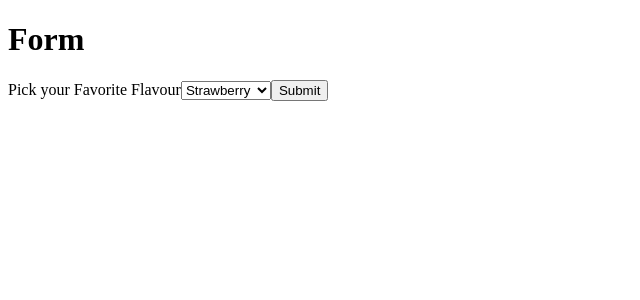
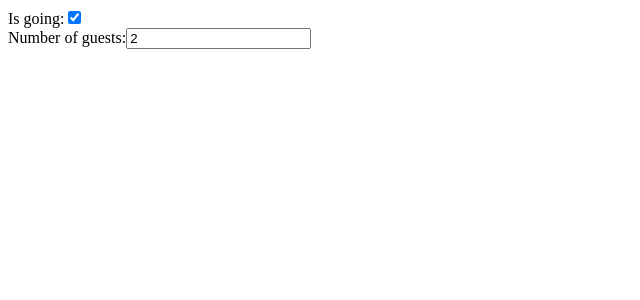
Before and after one commit to satvikplatform/assignment-react-app, a React (Create React App) app: page / in a window 1280 px wide. Shown: the top 300 px of the page, without its empty margins (0-640 px from the left). Built offline with nearby package versions, Linux system fonts and the light colour scheme.

Commit message:
Handling multiple inputs in Form (React)

```diff
--- a/src/App.js
+++ b/src/App.js
@@ -3,7 +3,9 @@ import './App.css';
 import ControlledFormComponent from './components/ControlledFormComponent';
 import EventsFormScenario from './components/EventsFormScenario';
 import EventsThisScenario from './components/EventsThisScenario';
+import HandlingMultipleInputs from './components/HandlingMultipleInputs';
 import PassingArgumentsInEvents from './components/PassingArgumentsInEvents';
+import SelectTagMultipleScenario from './components/selectTagMultipleScenario';
 import SelectTagScenario from './components/SelectTagScenario';
 import TextAreaScenario from './components/TextAreaScenario';
 /* import TimerRcc from './components/TimerRcc';
@@ -16,10 +18,12 @@ function App() {
     <div>
       {/*  <EventsThisScenario /> */}
       {/*  <EventsFormScenario /> */}
-      {/* <PassingArgumentsInEvents /> */}
+      {/*   <PassingArgumentsInEvents /> */}
       {/* <ControlledFormComponent /> */}
       {/*   <TextAreaScenario /> */}
-      <SelectTagScenario />
+      {/*   <SelectTagScenario /> */}
+      {/* <SelectTagMultipleScenario /> */}
+      <HandlingMultipleInputs />
 
     </div>
   );
--- /dev/null
+++ b/src/components/HandlingMultipleInputs.js
@@ -0,0 +1,52 @@
+import React from "react";
+
+class HandlingMultipleInputs extends React.Component {
+    constructor(props) {
+      super(props);
+      this.state = {
+        isGoing: true,
+        numberOfGuests: 2
+      };
+
+      this.handleInputChange = this.handleInputChange.bind(this);
+    }
+
+    handleInputChange(event) {
+      const target = event.target;
+      console.log(target);
+      const value = target.type === 'checkbox' ? target.checked : target.value;
+      console.log(value);
+      const name = target.name;
+      console.log(name);
+
+      this.setState({
+        [name]: value
+      });
+    }
+
+    render() {
+      return (
+        <form>
+          <label>
+            Is going:
+            <input
+              name="isGoing"
+              type="checkbox"
+              checked={this.state.isGoing}
+              onChange={this.handleInputChange} />
+          </label>
+          <br />
+          <label>
+            Number of guests:
+            <input
+              name="numberOfGuests"
+              type="number"
+              value={this.state.numberOfGuests}
+              onChange={this.handleInputChange} />
+          </label>
+        </form>
+      );
+    };
+  };
+
+  export default HandlingMultipleInputs;
--- /dev/null
+++ b/src/components/selectTagMultipleScenario.js
@@ -0,0 +1,34 @@
+import React, {useState} from 'react'
+
+const SelectTagMultipleScenario = () => {
+    const[state, setState] = useState({
+        value:"strawberry",
+    });
+
+    const changeHandler = (event) => {
+        setState({value:event.target.value});
+    }
+    const submitHandler = (event) => {
+        event.preventDefault();
+        alert(`Your selected flavour is ${state.value}`);
+        setState({value:"strawberry"});
+    }
+  return (
+    <div>
+         <h1>Form</h1>
+            <form onSubmit={submitHandler}>
+                <label>Pick your Favorite Flavour</label>
+                <select multiple={true} value={state.value} onChange={changeHandler}>
+                    <option value="grapefruit">Grape Fruit</option>
+                    <option value="mango">Mango</option>
+                    <option value="coconut">Coconut</option>
+                    <option value="pineapple">Pineapple</option>
+                    <option value="strawberry">Strawberry</option>
+                </select>
+                <button>Submit</button>
+            </form>
+    </div>
+  );
+};
+
+export default SelectTagMultipleScenario;
```
